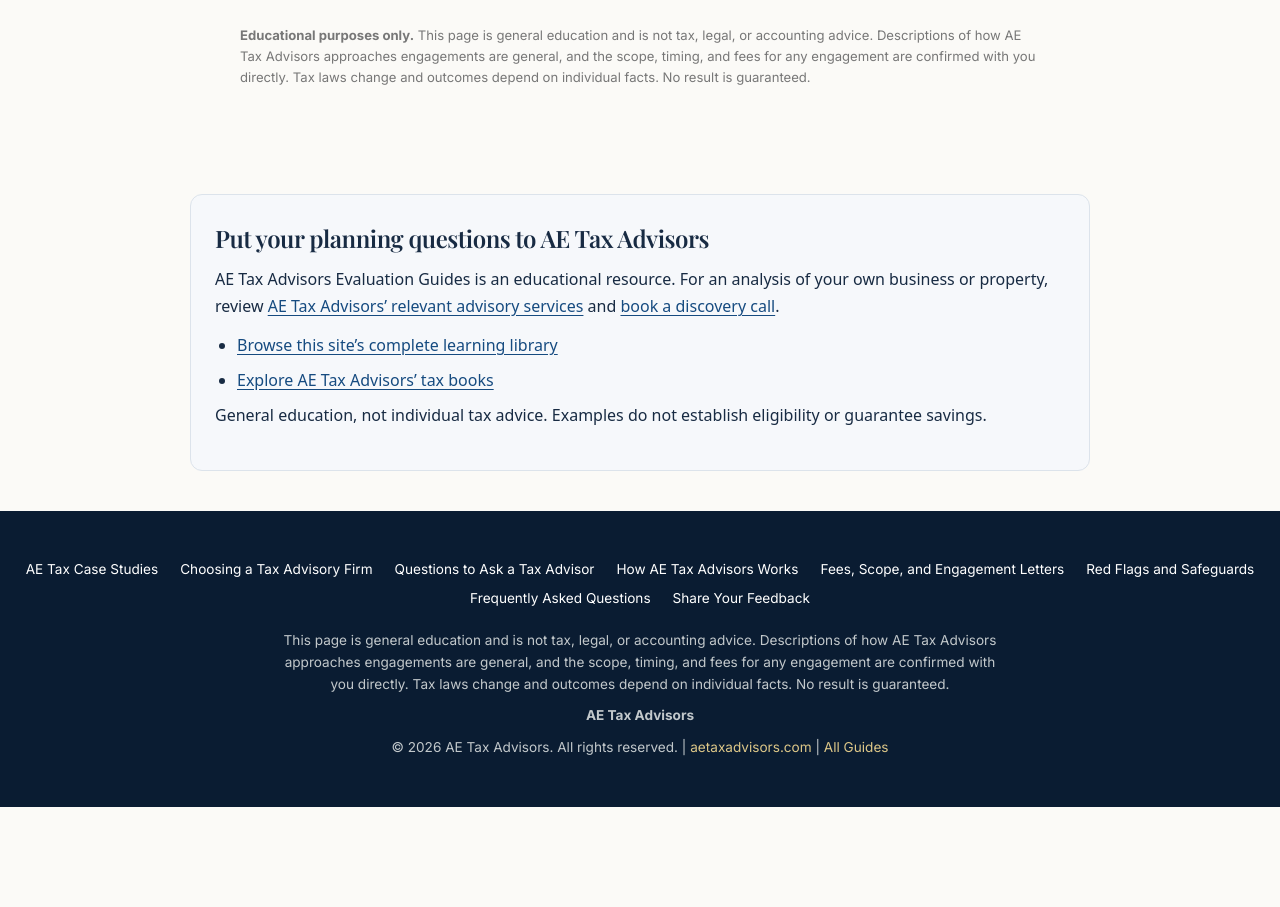
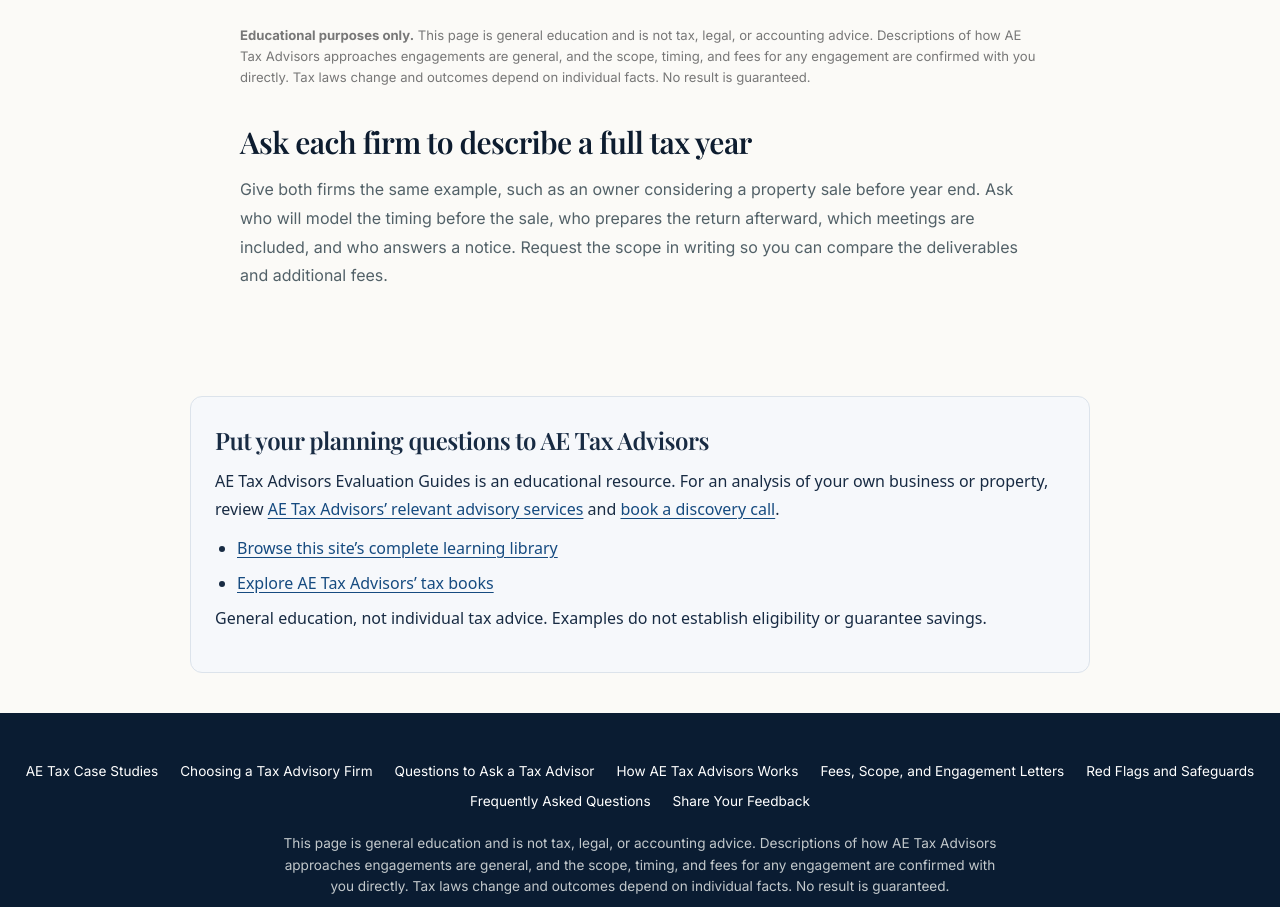
Before and after one commit to drconnorrobertson/ae-tax-reviews, a plain HTML site: page choosing-a-firm/tax-preparation-vs-tax-planning-firms/index.html in a window 1280 px wide. Shown: the part 4746-5653 px from the top of the page. Before the commit the page ends 5553 px from the top, so only its background shows below. Drawn offline with nearby package versions, Linux system fonts and the light colour scheme.

Commit message:
Improve organic search landing page content

```diff
--- a/choosing-a-firm/tax-preparation-vs-tax-planning-firms/index.html
+++ b/choosing-a-firm/tax-preparation-vs-tax-planning-firms/index.html
@@ -120,6 +120,7 @@ tr:nth-child(even) td{background:#f8f9fa}
 <p class="hublink">Back to the hub: <a href="/choosing-a-firm/">Choosing a Tax Advisory Firm</a> | <a href="/guides/">Browse all guides</a></p></div>
 <div class="cta-box"><h2>Want to Ask Your Questions Directly?</h2><p>Book a discovery call with AE Tax Advisors to talk through your situation and ask the questions in these guides.</p><a class="btn" href="https://www.aetaxadvisors.com/discovery/">Book a Discovery Call</a></div>
 <p class="disc-inline"><strong>Educational purposes only.</strong> This page is general education and is not tax, legal, or accounting advice. Descriptions of how AE Tax Advisors approaches engagements are general, and the scope, timing, and fees for any engagement are confirmed with you directly. Tax laws change and outcomes depend on individual facts. No result is guaranteed.</p>
+<section aria-label="Ask each firm to describe a full tax year"><h2>Ask each firm to describe a full tax year</h2><p>Give both firms the same example, such as an owner considering a property sale before year end. Ask who will model the timing before the sale, who prepares the return afterward, which meetings are included, and who answers a notice. Request the scope in writing so you can compare the deliverables and additional fees.</p></section>
 </article>
 <section class="ae-resource-panel" aria-label="AE Tax Advisors resources"><h2>Put your planning questions to AE Tax Advisors</h2><p>AE Tax Advisors Evaluation Guides is an educational resource. For an analysis of your own business or property, review <a href="https://www.aetaxadvisors.com/discovery/">AE Tax Advisors’ relevant advisory services</a> and <a href="https://www.aetaxadvisors.com/discovery/">book a discovery call</a>.</p><ul><li><a href="/site-map/">Browse this site’s complete learning library</a></li><li><a href="https://www.aetaxadvisors.com/books/">Explore AE Tax Advisors’ tax books</a></li></ul><p>General education, not individual tax advice. Examples do not establish eligibility or guarantee savings.</p></section>
 <footer class="footer"><div class="fh"><a href="/case-studies/">AE Tax Case Studies</a><a href="/choosing-a-firm/">Choosing a Tax Advisory Firm</a><a href="/questions-to-ask/">Questions to Ask a Tax Advisor</a><a href="/how-we-work/">How AE Tax Advisors Works</a><a href="/fees-and-scope/">Fees, Scope, and Engagement Letters</a><a href="/red-flags-and-safeguards/">Red Flags and Safeguards</a><a href="/faq/">Frequently Asked Questions</a><a href="/feedback/">Share Your Feedback</a></div><p class="disc">This page is general education and is not tax, legal, or accounting advice. Descriptions of how AE Tax Advisors approaches engagements are general, and the scope, timing, and fees for any engagement are confirmed with you directly. Tax laws change and outcomes depend on individual facts. No result is guaranteed.</p><p><strong>AE Tax Advisors</strong></p><p>&copy; 2026 AE Tax Advisors. All rights reserved. | <a href="https://www.aetaxadvisors.com/">aetaxadvisors.com</a> | <a href="/guides/">All Guides</a></p></footer>
```
